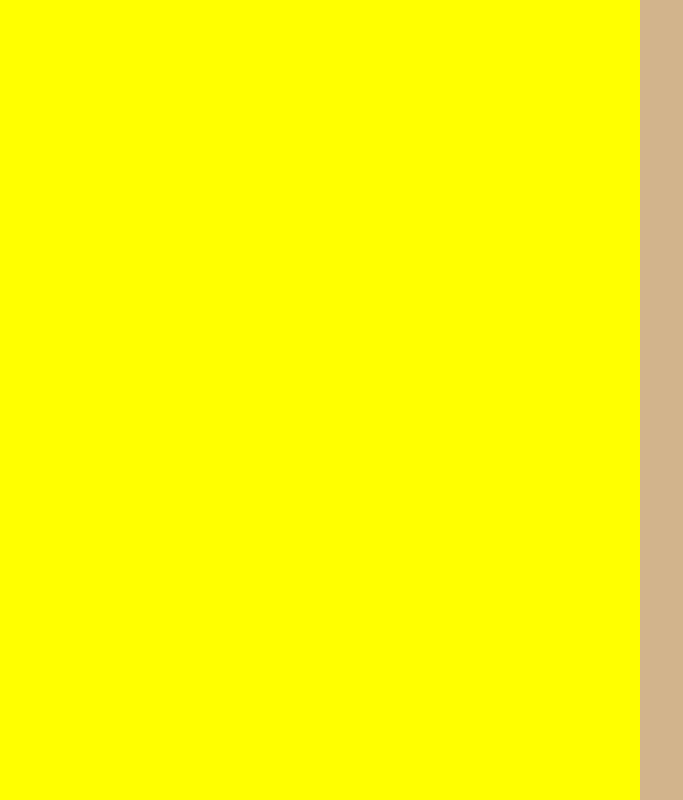
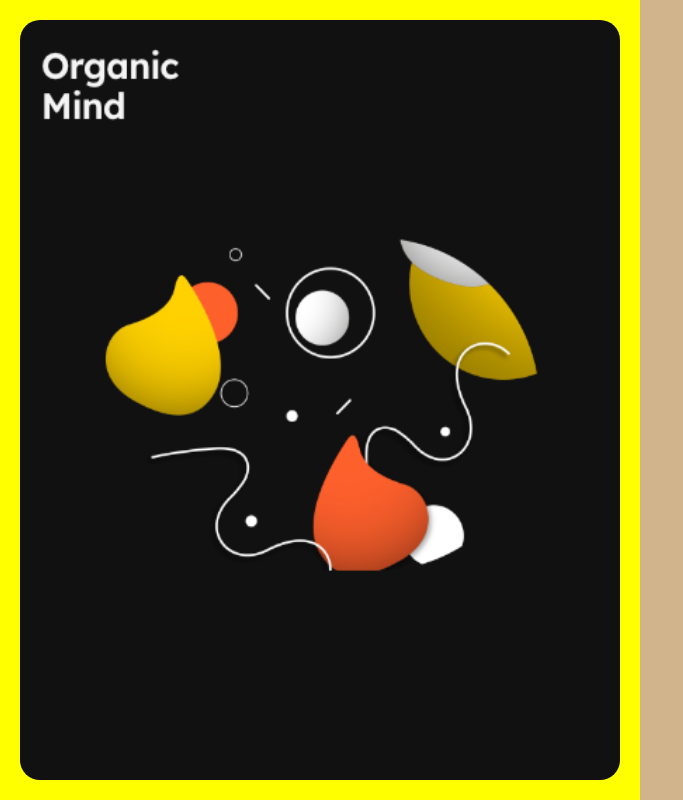
Before and after one commit to Marinkiet/nodesChallenge, a React (Create React App) app: page / in a window 1280 px wide. Shown: the whole page, without its empty margins (0-683 px from the left). Built offline with nearby package versions, Linux system fonts and the light colour scheme.

Commit message:
refector

```diff
--- a/src/pages/Signin.js
+++ b/src/pages/Signin.js
@@ -4,24 +4,20 @@ import '../Assets/Styles/Signin.scss'
 function Signin() {
   return (
     <div className="main-container">
-
-    {/* banner container */}
+      {/* Banner Container */}
       <div className="banner-container">
-      {/* banner */}
-      {/* <MainBanner/> */}
+        <MainBanner />
       </div>
 
-    {/* form container */}
+      {/* Form Container */}
       <div className="form-container">
         <div>
-        {/* Signin form */}
+          {/* Sign-in form */}
         </div>
         <div>
-        {/* Signin options */}
+          {/* Sign-in options */}
         </div>
-
       </div>
-
     </div>
   )
 }
```
Lines whose indentation alone changed are shown as unchanged.
